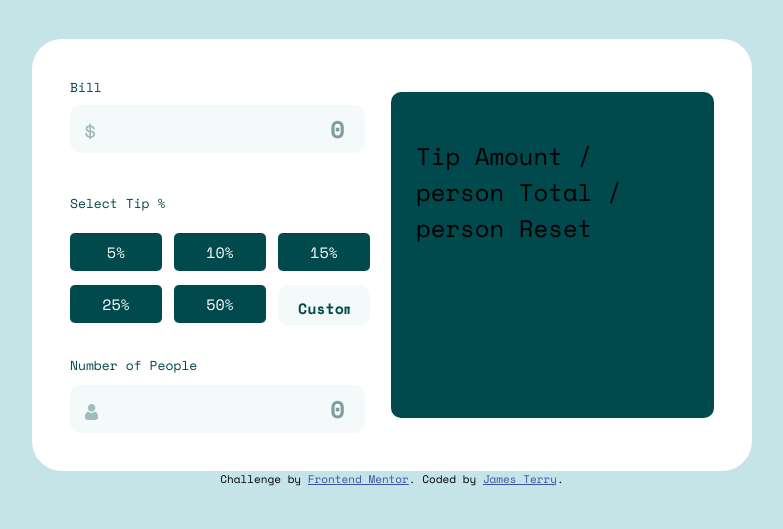
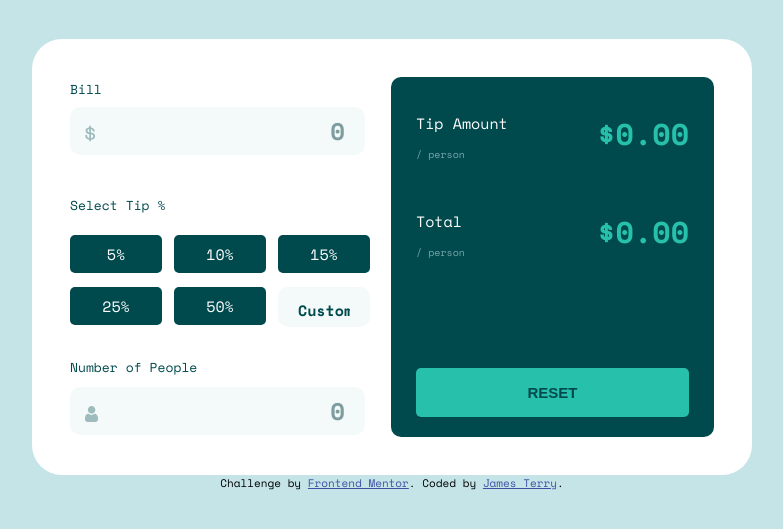
Before and after one commit to jatsan/tip-calculator-app, a website built with webpack: page src/template.html in a window 1280 px wide. Shown: the part 107-636 px from the top of the page, without its empty margins (248-1031 px from the left). Built offline with nearby package versions, Linux system fonts and the light colour scheme.

Commit message:
feat: finished output ui

```diff
--- a/src/scss/components/output.scss
+++ b/src/scss/components/output.scss
@@ -1,13 +1,90 @@
 @use '../util/' as *;
 
 .calc__output {
+  height: rem(258);
   width: rem(328);
   background-color: var(--very-dark-cyan);
   border-radius: rem(10);
-  padding: rem(46) rem(25) rem(25) rem(25);
+  padding: 0 rem(25) rem(25) rem(25);
 
   @include breakpoint-min('large') {
-    height: rem(326);
+    height: rem(360);
     width: rem(323);
   }
 }
+
+.calc__output_tipAmt {
+  display: flex;
+  flex-direction: row;
+  justify-content: space-between;
+  align-items: center;
+  margin-bottom: rem(15);
+  margin-top: rem(15);
+
+  @include breakpoint-min('large') {
+    margin-bottom: rem(25);
+    margin-top: rem(20);
+  }
+}
+
+.label1 {
+  font-size: rem(15);
+  color: var(--white);
+}
+
+.label2 {
+  font-size: rem(10);
+  color: var(--light-grayish-cyan-1);
+  line-height: 1.1;
+  opacity: 0.6;
+}
+
+.tipAmt_display {
+  color: var(--strong-cyan);
+  font-size: rem(28);
+  font-weight: 700;
+
+  @include breakpoint-min('large') {
+    font-size: rem(30);
+  }
+}
+
+.totalAmt_display {
+  color: var(--strong-cyan);
+  font-size: rem(28);
+  font-weight: 700;
+
+  @include breakpoint-min('large') {
+    font-size: rem(30);
+  }
+}
+
+.calc__output_totalAmt {
+  display: flex;
+  flex-direction: row;
+  justify-content: space-between;
+  align-items: center;
+  margin-bottom: rem(20);
+
+  @include breakpoint-min('large') {
+    margin-bottom: rem(100);
+  }
+}
+
+.resetBtn {
+  height: rem(40);
+  width: rem(284);
+  margin: 0 auto;
+  color: var(--very-dark-cyan);
+  background-color: var(--strong-cyan);
+  border: none;
+  border-radius: rem(5);
+  text-transform: uppercase;
+  font-weight: 700;
+
+  @include breakpoint-min('large') {
+    width: rem(283);
+    height: rem(49);
+    font-size: rem(15);
+  }
+}
--- a/src/template.html
+++ b/src/template.html
@@ -67,7 +67,25 @@
           </div>
         </div>
       </div>
-      <div class="calc__output">Tip Amount / person Total / person Reset</div>
+      <div class="calc__output">
+        <div class="calc__output_tipAmt">
+          <div class="tipAmt_labels">
+            <p class="tipAmt label1">Tip Amount</p>
+            <p class="tipAmt label2">/ person</p>
+          </div>
+          <div class="tipAmt_display">$0.00</div>
+        </div>
+        <div class="calc__output_totalAmt">
+          <div class="totalAmt_labels">
+            <p class="totalAmt label1">Total</p>
+            <p class="totalAmt label2">/ person</p>
+          </div>
+          <div class="totalAmt_display">$0.00</div>
+        </div>
+        <div class="calc__output_resetBtn flex-ja">
+          <button class="resetBtn">Reset</button>
+        </div>
+      </div>
     </main>
     <footer class="attribution">
       Challenge by
```
